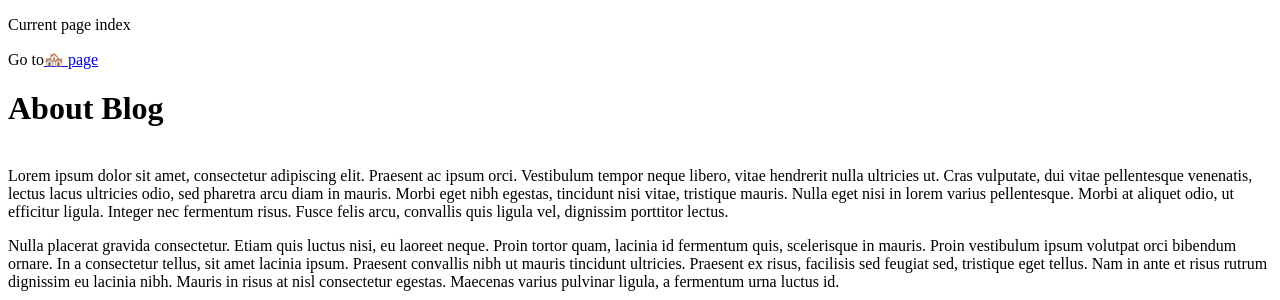
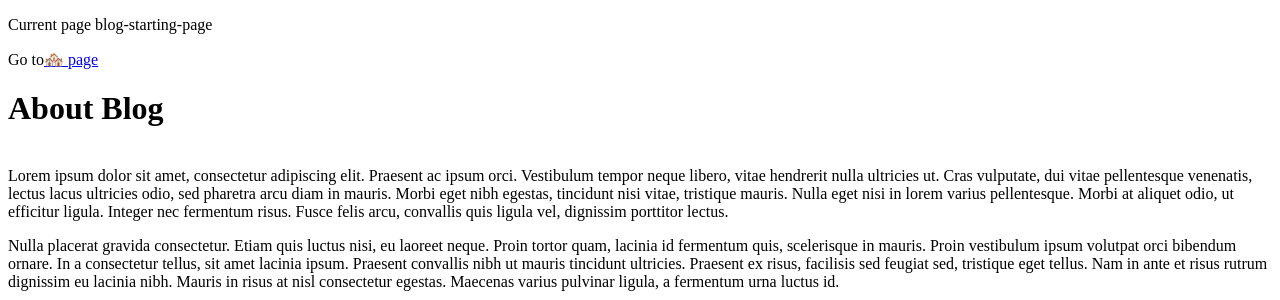
Before and after one commit to azaz0/my_blog, a Django app: page /blog/ in a window 1280 px wide. Shown: the top 300 px of the page. Run offline with Django 4.2, Linux system fonts and the light colour scheme.

Commit message:
config blog urls

```diff
--- a/blog/templates/blog/includes/header.html
+++ b/blog/templates/blog/includes/header.html
@@ -1,6 +1,6 @@
 <header>
     <nav>
         <p>Current page {{ active_page }}</p>
-        <p>Go to<a href="{% url 'index' %}">🏘️ page</a></p>
+        <p>Go to<a href="{% url 'blog-starting-page' %}">🏘️ page</a></p>
     </nav>
 </header>
--- a/blog/templates/blog/index.html
+++ b/blog/templates/blog/index.html
@@ -7,7 +7,7 @@
     {{ 'Mój Blog' }}
 {% endblock %}
 {% block content %}
-    {% include 'blog/includes/header.html' with active_page='index' %}
+    {% include 'blog/includes/header.html' with active_page='blog-starting-page' %}
     <h1>About Blog</h1>
     <p>
     {{ about_blog.content|linebreaks }}
--- a/blog/urls.py
+++ b/blog/urls.py
@@ -2,9 +2,7 @@ from django.urls import path
 from . import views
 
 urlpatterns = [
-    path('', views.index, name='index'),
-    path('posts/', views.posts, name='posts_view'),
-    path('posts/<int:post_id>', views.post, name='single_post_view'),
-    path('posts/<str:post_id>', views.post, name='single_post_view'),
-    path('posts/<str:post_name>', views.post, name='single_post_view'),
+    path('', views.index, name='blog-starting-page'),
+    path('posts/', views.posts, name='posts-page'),
+    path('posts/<int:post_id>', views.post_detail, name='post-detail-page'),
 ]
--- a/blog/views.py
+++ b/blog/views.py
@@ -26,5 +26,5 @@ def posts(request):
     return render(request, 'blog/posts.html')
 
 
-def post(request):
+def post_detail(request):
     return render(request, 'blog/post.html')
```
